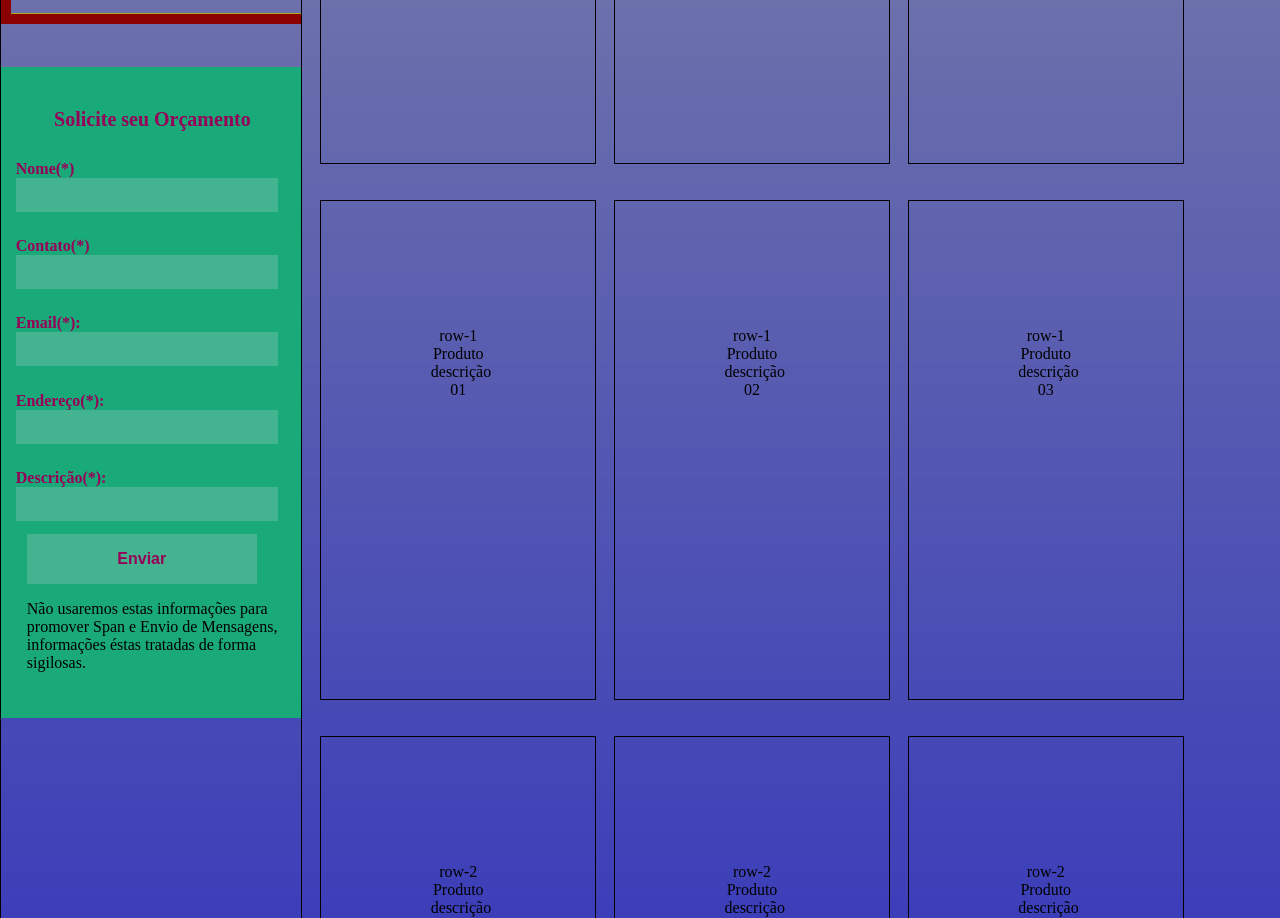
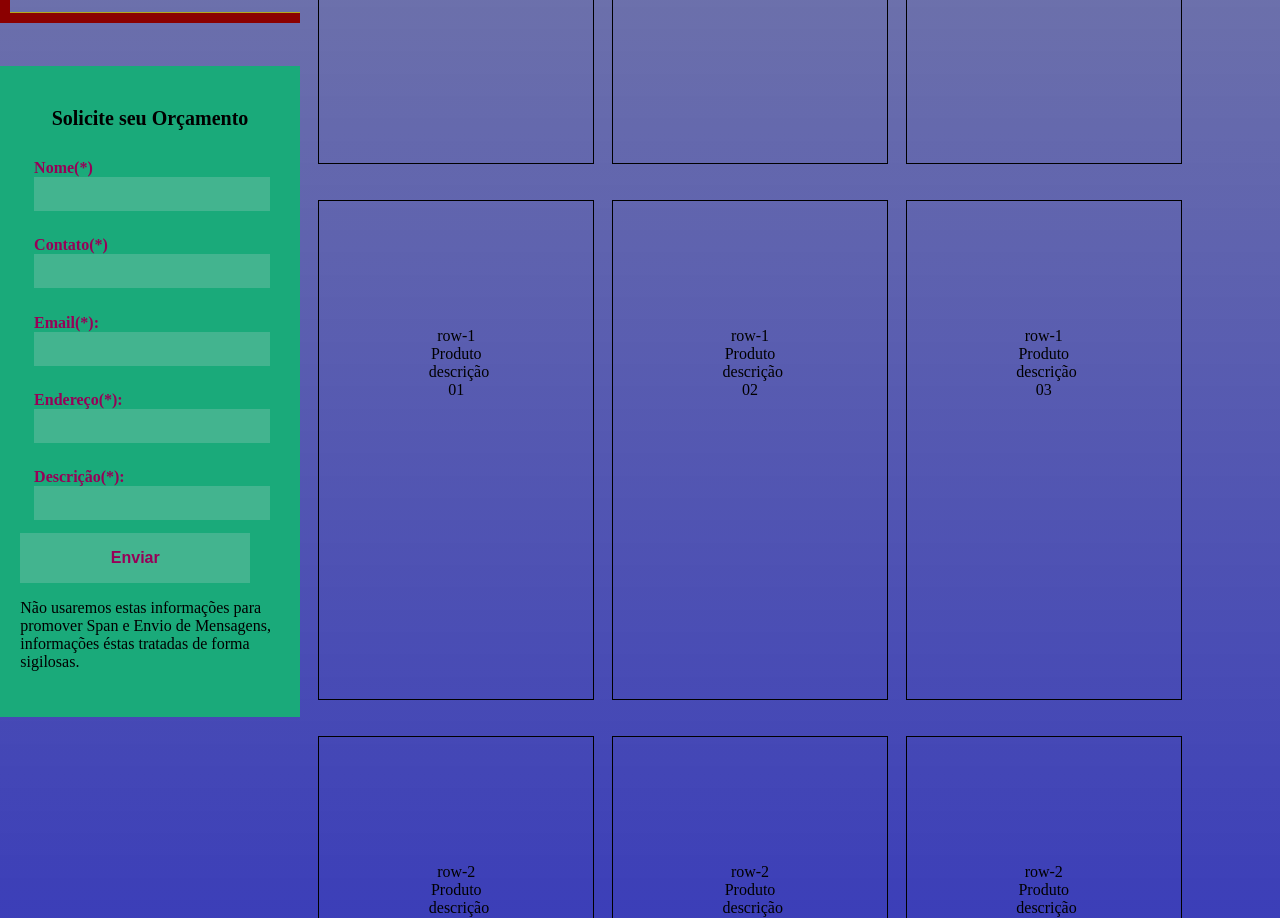
Before and after one commit to lss05/SiteOnLINE, a plain HTML site: page index.html in a window 1280 px wide. Shown: the part 786-1704 px from the top of the page. Drawn offline with Linux system fonts and the light colour scheme.

Commit message:
feito implementação do panel left solicitarorcamento acrescentando a propriedade object-fit:cover;

```diff
--- a/index.html
+++ b/index.html
@@ -26,6 +26,7 @@
             </div>
         </div>
     </header>
+
     <header class="my-header">
         <div class="left-painel">
             <div class="opcoes">
@@ -52,8 +53,8 @@
                 </div>
             </div>
 
-            <div class="proposta-orcamento">
-                <div class="titleOrcamento estilo-lblOrcamento">
+            <div class="proposta-orcamento" id="proposta_orcamento">
+                <div class="titleOrcamento">
                     Solicite seu Orçamento
                 </div>
                 <div class="etyNome estilo-lblOrcamento">
@@ -77,7 +78,7 @@
                     <input class="ety" type="text" name="" id="txt-descricao">
                 </div>
                 <div class="div-btnEnviarOrcamento">
-                    <input class='btnEnviarOrcamento' type="button" value="Enviar">
+                    <input class='btnEnviarOrcamento' type="button" value="Enviar" onclick="enviar_orcamento()" onmouseout="Sair_btn()">
                     <br>
                     <p>Não usaremos estas informações para promover Span e Envio de Mensagens, informações éstas
                         tratadas de forma sigilosas.
@@ -141,7 +142,26 @@
     </footer>
 
     <script>
-        var lista = ['luan',30,'m',true]
+        function enviar_orcamento() {
+            var btnenviarorcamento = window.document.querySelector('input.btnEnviarOrcamento')
+            btnenviarorcamento.style.color = 'green'
+            btnenviarorcamento.style.background = 'darkred'
+
+            var panel_left_orcamento = window.document.getElementById('proposta_orcamento')
+            var etys = panel_left_orcamento.querySelectorAll('input')
+            etys[0].value = ''
+            etys[1].value = ''
+            etys[2].value = ''
+            etys[3].value = ''
+            etys[4].value = ''
+
+        }
+
+        function Sair_btn() {
+            var btnenviarorcamento = window.document.querySelector('input.btnEnviarOrcamento')
+            btnenviarorcamento.style.color = 'white'
+            btnenviarorcamento.style.background = '#43b48f'
+        }
     </script>
 
 </body>
--- a/style.css
+++ b/style.css
@@ -5,6 +5,7 @@ body {
     background-image: linear-gradient(rgba(44,55,66,0.5),rgba(0,1,200,1));
     background-size: cover;
     box-sizing: border-box;
+    position: relative;
 
 }
 
@@ -15,20 +16,21 @@ div.panel-top {
     background-image: url(imagens/empresa-de-seguranca-eletronica-sp-1024x260.jpg);
     background-position: 0% 0%;
     box-sizing:border-box;
-    background-size:cover
+    background-size:cover;
+    /*position: relative;*/
 }
 
 .my-header {
     display: flex;
     flex-direction: row;
+    position: relative;
 }
 div.left-painel {
     display: flex;
     flex-direction: column;
-    /*height: 600px;*/
     width: 300px;
-    border: 1px solid black;
     gap: 2%;
+    position: relative;
 }
 
 /*Opçoes do painel de categorias de produtos*/
@@ -40,58 +42,66 @@ div.opcoes {
     border-top: 10px solid darkred;
     border-left: 10px solid darkred;
     border-bottom: 10px solid darkred;
+    position: relative;
+    flex-wrap: nowrap;
 
 }
 .proposta-orcamento {
     display: flex;
     flex-direction: column;
     justify-content: left;
-    align-items: stretch;
+    align-items: center;
     background-color: rgb(26, 170, 122);
     padding-left: 4%;
     padding-right: 4%;
+    flex-wrap: nowrap;
+    position: relative;
 }
 
 .higth-catalogos {
     display: flex;
     flex-direction: column;
     border: 0px solid black;
-
+    position: relative;
 }
 .estilo-lblOrcamento {
     color: rgb(151, 0, 88);
     font-weight: bold;
     text-align: left;
-    padding-left: 1%;
+    padding-left: 8%;
     padding-top: 8%;
     height: 55px;
-    /*border-bottom: 1px solid yellow;*/
-
+    position: relative;
 
 
 }
 input.ety {
-    width: 256px;
+    width: 230px;
     height: 30px;
     border: 1px solid rgb(67, 180, 143);
 
     font-size: 15pt;
     text-align: left;
     background-color: rgb(67, 180, 143);
+    position: relative;
 }
 div.titleOrcamento {
     text-align: center;
     padding-top: 15%;
+    width: 273px;
     height: 30px;
     font-size: 15pt;
     font-weight: bold;
-    cursor: pointer;
+    position: relative;
+    background-size: cover;
 }
 div.div-btnEnviarOrcamento {
     padding-top: 10px;
     padding-bottom: 30px;
-    padding-left: 5%;
+    padding-left: 3%;
     justify-content: center;
+    position: relative;
+    object-fit: cover;
 }
 
 input.btnEnviarOrcamento {
@@ -102,6 +112,7 @@ input.btnEnviarOrcamento {
     color: rgb(151, 0, 88);
     font-weight: bold;
     font-size: 12pt;
+    cursor: pointer;
 }
 
 input.btnEnviarOrcamento:hover {
```
